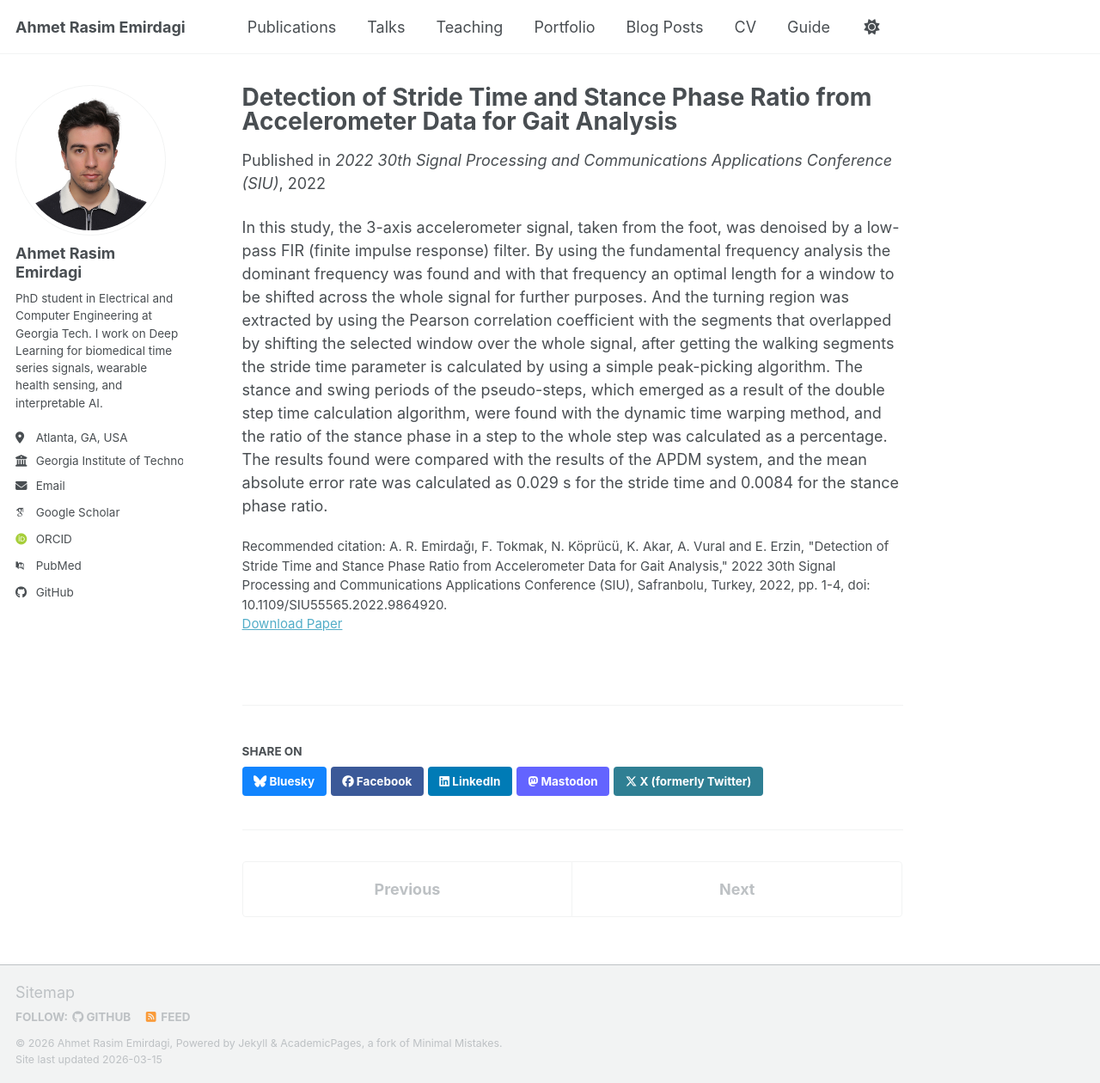
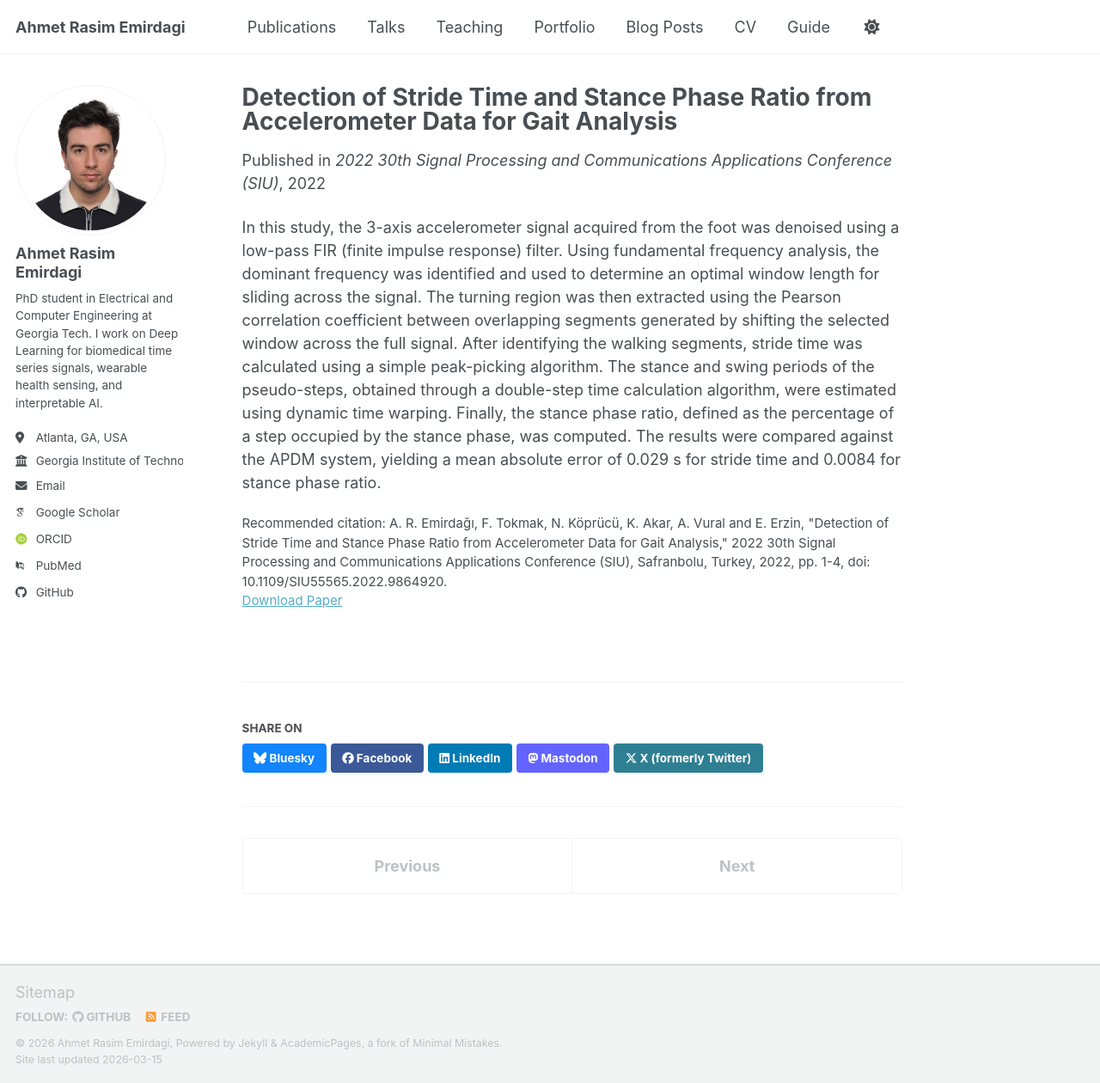
Before and after one commit to ahmetemirdagi/ahmetemirdagi.github.io, a Jekyll site: the page built from _publications/2025-06-08-paper-title-number-5.md, in a window 1280 px wide and 1260 px high. Shown: the whole window at 86% size. Built offline with Jekyll 4.4.1, drawn with Linux system fonts in a browser that asks for light colours; some web fonts are replaced; a script bundle is joined from its source files by our own code; library files that are not in the unit come from our copies.

```diff
--- a/_publications/2025-06-08-paper-title-number-5.md
+++ b/_publications/2025-06-08-paper-title-number-5.md
@@ -2,11 +2,11 @@
 title: "Detection of Stride Time and Stance Phase Ratio from Accelerometer Data for Gait Analysis"
 collection: publications
 category: conferences
-permalink: /publication/dtwpaper
-date: 2022-05-15
-venue: '2022 30th Signal Processing and Communications Applications Conference (SIU)'
-paperurl: 'https://ieeexplore.ieee.org/abstract/document/9864920'
-citation: 'A. R. Emirdağı, F. Tokmak, N. Köprücü, K. Akar, A. Vural and E. Erzin, "Detection of Stride Time and Stance Phase Ratio from Accelerometer Data for Gait Analysis," 2022 30th Signal Processing and Communications Applications Conference (SIU), Safranbolu, Turkey, 2022, pp. 1-4, doi: 10.1109/SIU55565.2022.9864920.'
+permalink: /publication/gait-analysis-stride-time-stance-phase
+date: "2022-05-15"
+venue: "2022 30th Signal Processing and Communications Applications Conference (SIU)"
+paperurl: "https://ieeexplore.ieee.org/abstract/document/9864920"
+citation: "A. R. Emirdağı, F. Tokmak, N. Köprücü, K. Akar, A. Vural and E. Erzin, \"Detection of Stride Time and Stance Phase Ratio from Accelerometer Data for Gait Analysis,\" 2022 30th Signal Processing and Communications Applications Conference (SIU), Safranbolu, Turkey, 2022, pp. 1-4, doi: 10.1109/SIU55565.2022.9864920."
 ---
 
-In this study, the 3-axis accelerometer signal, taken from the foot, was denoised by a low-pass FIR (finite impulse response) filter. By using the fundamental frequency analysis the dominant frequency was found and with that frequency an optimal length for a window to be shifted across the whole signal for further purposes. And the turning region was extracted by using the Pearson correlation coefficient with the segments that overlapped by shifting the selected window over the whole signal, after getting the walking segments the stride time parameter is calculated by using a simple peak-picking algorithm. The stance and swing periods of the pseudo-steps, which emerged as a result of the double step time calculation algorithm, were found with the dynamic time warping method, and the ratio of the stance phase in a step to the whole step was calculated as a percentage. The results found were compared with the results of the APDM system, and the mean absolute error rate was calculated as 0.029 s for the stride time and 0.0084 for the stance phase ratio.
+In this study, the 3-axis accelerometer signal acquired from the foot was denoised using a low-pass FIR (finite impulse response) filter. Using fundamental frequency analysis, the dominant frequency was identified and used to determine an optimal window length for sliding across the signal. The turning region was then extracted using the Pearson correlation coefficient between overlapping segments generated by shifting the selected window across the full signal. After identifying the walking segments, stride time was calculated using a simple peak-picking algorithm. The stance and swing periods of the pseudo-steps, obtained through a double-step time calculation algorithm, were estimated using dynamic time warping. Finally, the stance phase ratio, defined as the percentage of a step occupied by the stance phase, was computed. The results were compared against the APDM system, yielding a mean absolute error of 0.029 s for stride time and 0.0084 for stance phase ratio.
```
